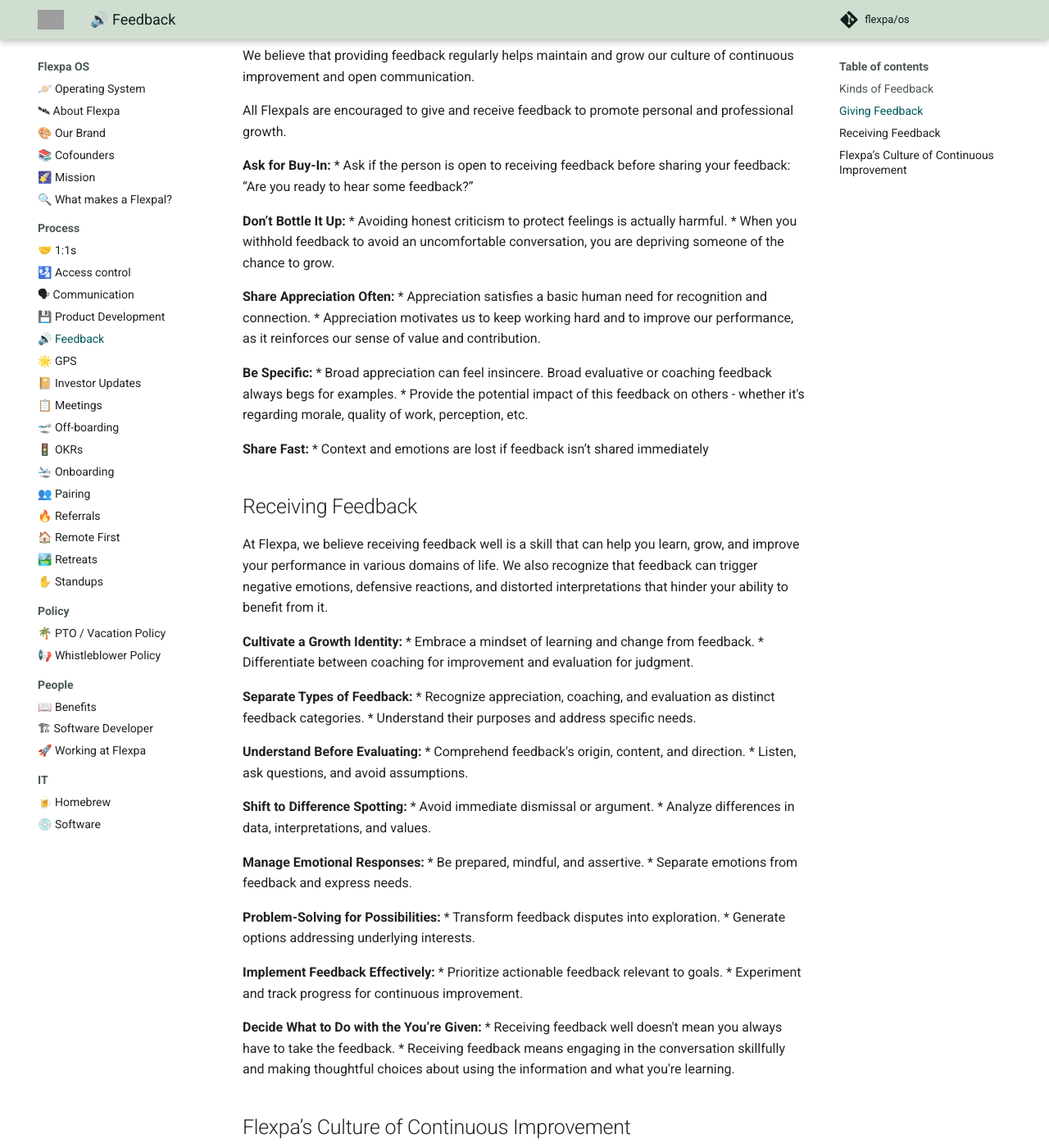
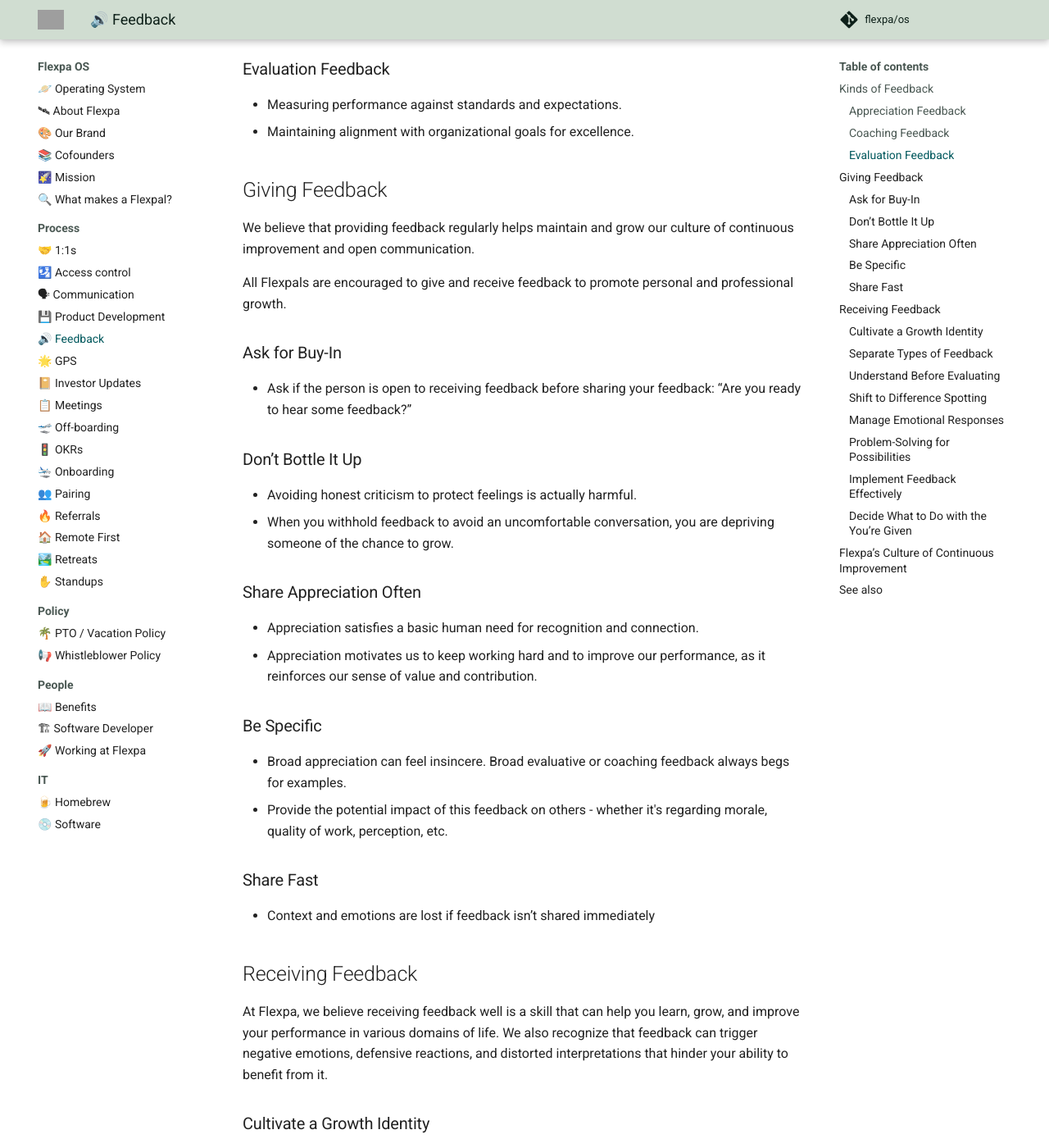
Before and after one commit to flexpa/os, an MkDocs documentation site: the page built from docs/process/feedback.md, in a window 1280 px wide and 1400 px high, scrolled down 545 px. Shown: the whole window at 82% size. Built offline with MkDocs 1.6.1 and Material for MkDocs 9.7.7, drawn with Linux system fonts in a browser that asks for light colours; comment, search, counter and statistics services are not loaded; some of the changed text lies outside the part shown; grey boxes are pictures that could not be loaded.

Commit message:
Fixed formatting issues

```diff
--- a/docs/people/hiring.md
+++ b/docs/people/hiring.md
@@ -4,31 +4,31 @@
 
 # 🚀 Working at Flexpa
 
-At[ Flexpa](https://sandbox.flexpa.com), we're making it easy for patients to share their claims, benefit coverage, medications, and other data from health plans. We're a developer-first platform with rich APIs, robust developer documentation, and other tools to help applications to build novel patient and provider experiences powered by claims data.
+Flexpa connects applications to health insurance data.
 
-If you join us in 2022 you will be an early team member and help us shape decisions about what we are building and why, who we hire, and company culture.
+We've built developer-first platform with rich APIs, hand-curated documentation, and other tools to help applications to build novel patient and provider experiences powered by claims data.
+
+We believe in the power of open standards and open culture. We surround ourselves with excellent people who want to do the best work of their careers.
 
 ## **Our Pitch to You**
 
-* Flexpa is working in a hard space that matters to everyone. **We are all patients or will be. Access to care is personal.**
-* Flexpa has **experienced founders**. We've been through Y Combinator in S15 and W20.
-* Flexpa has support from **world-class technologists, investors, and healthcare practitioners**.
-* Flexpa has a culture of calm, respect, and a **"put the shopping cart back"** mentality.
-* Flexpa has **clear and competitive compensation**. On base pay: we will pay you more than average (by role and location). We target **75th percentile** rates for everyone.&#x20;
-
-**Check out open positions** [**here**](https://flexpa.applytojobs.ca/) **to apply to any role.**
+* Flexpa is working in a hard space that matters to everyone. **We are all patients or will be.**
+* Flexpa has [**experienced founders**](../founders.md). We've been through Y Combinator in S15 and W20.
+* Flexpa is backed by [**world-class technologists, investors, and healthcare practitioners**](https://www.axios.com/pro/health-tech-deals/2022/06/16/flexpa-raises-9m-seed-health-data-sharing).
+* Flexpa has a culture where we [**"put the shopping cart back"**](https://os.flexpa.com/what-makes-a-flexpal/). Our values are different and we're proud of that.
+* Flexpa has **clear and competitive compensation**. On base pay: we will pay you more than average (by role and location). We target **75th percentile** rates for everyone.
 
 ## Open Roles
 
 * [🏗 Software Developer](./dev.md)
 
-You can ask questions at [**hiring@flexpa.com**](https://malto:hiring@flexpa.com) but head to [**our hiring page**](https://flexpa.applytojobs.ca/) to apply
+[**Apply to all open roles at on our hiring page**](https://flexpa.applytojobs.ca/) or send an email to [**hiring@flexpa.com**](https://malto:hiring@flexpa.com).
 
-## Commonly Asked Questions&#x20;
+## Commonly Asked Questions
 
 ### Where is Flexpa located?
 
-We all work 100% remotely from home in San Francisco, Toronto, Portland, and a few other cities throughout the US and Canada.
+We all work 100% remotely from home in San Francisco, New York, Toronto, Portland, and a few other cities throughout the US and Canada.
 
 ### Are you okay with remote employment?
 
@@ -67,8 +67,7 @@
 
 1. You meet our hiring manager for the role
 2. You are invited to complete a work sample test
-3. You complete two call with other team members
-4. We speak with two references you provide
-5. We make an offer
+3. You complete two calls with potential coworkers and with the founders
+4. We make an offer conditional on reference checks
 
 _We hire candidates of any race, color, ancestry, religion, sex, national origin, sexual orientation, gender identity, age, marital or family status, disability, Veteran status, and any other status._
--- a/docs/process/feedback.md
+++ b/docs/process/feedback.md
@@ -4,15 +4,18 @@
 
 At Flexpa, we believe in the value of incorporating various feedback types, each serving distinct purposes that contribute to our continuous growth and improvement. We recognize and emphasize three essential categories of feedback: appreciation, coaching, and evaluation.
 
-**Appreciation Feedback**
+### Appreciation Feedback
+
 * Expressing genuine gratitude, recognition, and encouragement.
 * Fostering a positive atmosphere and reinforcing positive behaviors.
 
-**Coaching Feedback**
+### Coaching Feedback
+
 * Supporting professional development through insights and guidance.
 * Empowering individuals to enhance skills and achieve aspirations.
 
-**Evaluation Feedback**
+### Evaluation Feedback
+
 * Measuring performance against standards and expectations.
 * Maintaining alignment with organizational goals for excellence.
 
@@ -22,57 +25,70 @@
 
 All Flexpals are encouraged to give and receive feedback to promote personal and professional growth.
 
-**Ask for Buy-In:**
+### Ask for Buy-In
+
 * Ask if the person is open to receiving feedback before sharing your feedback: “Are you ready to hear some feedback?”
 
-**Don’t Bottle It Up:**
+### Don’t Bottle It Up
+
 * Avoiding honest criticism to protect feelings is actually harmful.
 * When you withhold feedback to avoid an uncomfortable conversation, you are depriving someone of the chance to grow.
 
-**Share Appreciation Often:**
+### Share Appreciation Often
+
 * Appreciation satisfies a basic human need for recognition and connection.
 * Appreciation motivates us to keep working hard and to improve our performance, as it reinforces our sense of value and contribution.
 
-**Be Specific:**
+### Be Specific
+
 * Broad appreciation can feel insincere. Broad evaluative or coaching feedback always begs for examples.
 * Provide the potential impact of this feedback on others - whether it's regarding morale, quality of work, perception, etc.
 
-**Share Fast:**
+### Share Fast
+
 * Context and emotions are lost if feedback isn’t shared immediately
 
 ## Receiving Feedback
 
 At Flexpa, we believe receiving feedback well is a skill that can help you learn, grow, and improve your performance in various domains of life. We also recognize that feedback can trigger negative emotions, defensive reactions, and distorted interpretations that hinder your ability to benefit from it.
 
-**Cultivate a Growth Identity:**
+### Cultivate a Growth Identity
+
 * Embrace a mindset of learning and change from feedback.
 * Differentiate between coaching for improvement and evaluation for judgment.
 
-**Separate Types of Feedback:**
+### Separate Types of Feedback
+
 * Recognize appreciation, coaching, and evaluation as distinct feedback categories.
 * Understand their purposes and address specific needs.
 
-**Understand Before Evaluating:**
+### Understand Before Evaluating
+
 * Comprehend feedback's origin, content, and direction.
 * Listen, ask questions, and avoid assumptions.
 
-**Shift to Difference Spotting:**
+### Shift to Difference Spotting
+
 * Avoid immediate dismissal or argument.
 * Analyze differences in data, interpretations, and values.
 
-**Manage Emotional Responses:**
+### Manage Emotional Responses
+
 * Be prepared, mindful, and assertive.
 * Separate emotions from feedback and express needs.
 
-**Problem-Solving for Possibilities:**
+### Problem-Solving for Possibilities
+
 * Transform feedback disputes into exploration.
 * Generate options addressing underlying interests.
 
-**Implement Feedback Effectively:**
+### Implement Feedback Effectively
+
 * Prioritize actionable feedback relevant to goals.
 * Experiment and track progress for continuous improvement.
 
-**Decide What to Do with the You’re Given:**
+### Decide What to Do with the You’re Given
+
 * Receiving feedback well doesn't mean you always have to take the feedback.
 * Receiving feedback means engaging in the conversation skillfully and making thoughtful choices about using the information and what you're learning.
 
@@ -82,7 +98,8 @@
 
 By incorporating appreciation, coaching, and evaluation feedback types, Flexpa aims to cultivate a dynamic feedback ecosystem that nurtures positivity, supports development, and aligns efforts with organizational excellence.
 
-**See also**
+## See also
+
 * Radical Candor
 * Thanks for the Feedback
 * Crucial Conversations
```
Also changed, not shown: docs/process/standups.md (+6 -6 lines).
